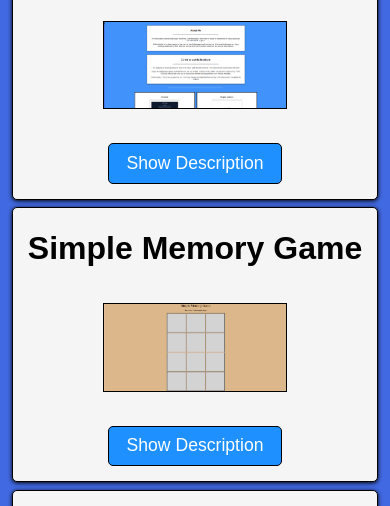
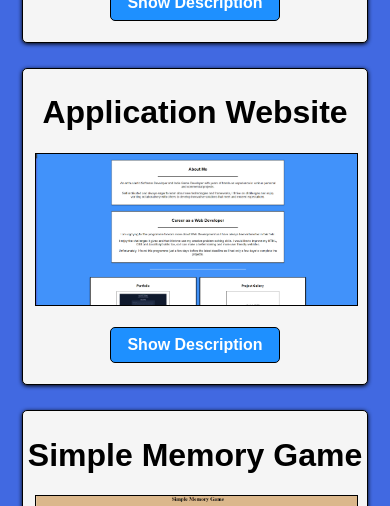
Before and after one commit to mepox/fac-projects, a plain HTML site: page ProjectGallery/index.html in a window 390 px wide. Shown: the part 723-1229 px from the top of the page. Drawn offline with Linux system fonts and the light colour scheme.

Commit message:
improve design and responsiveness

```diff
--- a/ProjectGallery/css/index.css
+++ b/ProjectGallery/css/index.css
@@ -12,6 +12,7 @@ p.bold {
 }
 
 /* Header */
+
 header h1 {
     color:white;
 }
@@ -22,7 +23,7 @@ header h1 {
     align-items: flex-start;
     display: flex;
     flex-wrap: wrap;
-    justify-content: center;
+    justify-content: space-around;
 }
 
 .card {
@@ -30,19 +31,22 @@ header h1 {
     border: 1px solid black;
     border-radius: 5px;
     box-shadow: 0 1px 4px 0 black;
-    margin: 1% 1%;
-    flex: 40%;
-    max-width: 40%;
+    margin-top: 3vh;
+    max-width: 35%;
+    padding: 1vw;
+}
+
+.card-image {
+    margin: 0 2vw;
 }
 
 .card-image img {
     border: 1px solid black;
-    margin: 15px 0;
-    width: 50%;
+    max-width: 100%;
 }
 
 .card-button {
-    margin: 15px 0;
+    margin: 2vh 0;
 }
 
 .description-button {
@@ -51,8 +55,9 @@ header h1 {
     border-radius: 5px;
     color: white;
     cursor: pointer;
-    font-size: 1.1em;
-    padding: 0.5em 1em;
+    font-size: 1rem;
+    font-weight: bold;
+    padding: 0.5rem 1rem;
 }
 
 .description-button:hover {
@@ -60,13 +65,17 @@ header h1 {
 }
 
 .card-description {
-    margin: 15px;
+    margin: 2vh 1vw;
+}
+
+.card-description ul {
+    padding-left: 20px;
 }
 
 /* Media */
+
 @media screen and (max-width: 1200px) {
     .card {
-        flex: 100%;
-        max-width: 100%;
+        max-width: 90%;
     }
 }
--- a/ProjectGallery/js/index.js
+++ b/ProjectGallery/js/index.js
@@ -122,7 +122,7 @@ function addCard(container, title, image, description, link) {
 
     /* add description */
     card += "<div class='card-description' style='display:none'>" + description +
-            "<span><b>Link: </b></span>" + "<a href='" + link + "' target='_blank'>Click here to visit the project</a>" +
+            "<p><b>Link: </b>" + "<a href='" + link + "' target='_blank'>Click here to visit the project</a></p>" +
             "</div>";
 
     /* close card div */
```
